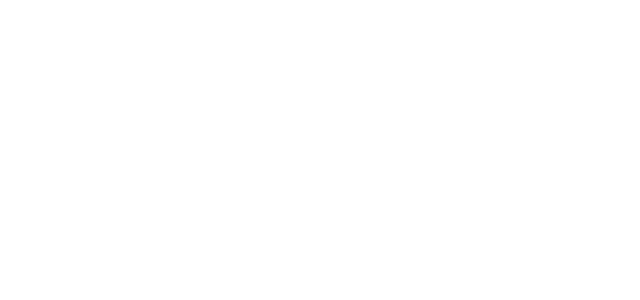
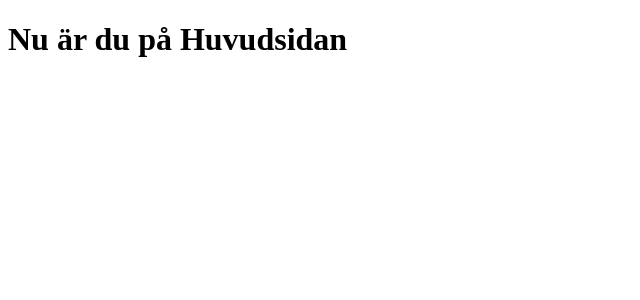
Before and after one commit to Stenis76/curly-AdDi, a React (Create React App) app in the folder client-app/: page /main in a window 1280 px wide. Shown: the top 300 px of the page, without its empty margins (0-640 px from the left). Built offline with nearby package versions, Linux system fonts and the light colour scheme.

Commit message:
fix av stavfel

```diff
--- a/client-app/src/App.jsx
+++ b/client-app/src/App.jsx
@@ -3,6 +3,8 @@
 import { Switch, Route, Redirect } from "react-router-dom";
 
 import WelcomePage from "./pages/welcome-page";
+import LogInPage from "./pages/log-in-page";
+import MainPage from "./pages/main-page";
 
 function App() {
   return (
@@ -12,10 +14,10 @@
           <WelcomePage />
         </Route>
         <Route path="/log-in">
-          <Log-in />
+          <LogInPage />
         </Route>
         <Route path="/main">
-          <Log-in />
+          <MainPage />
         </Route>
       </Switch>
     </div>
```
